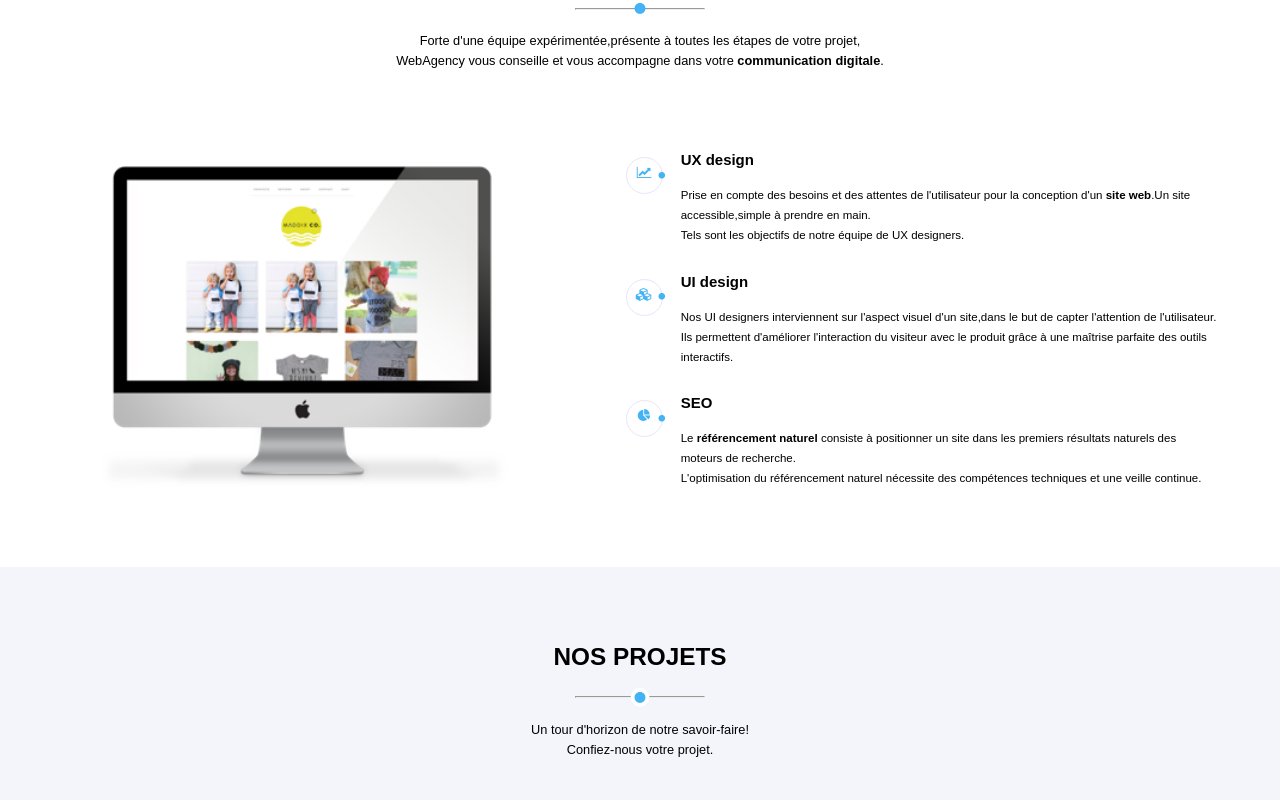
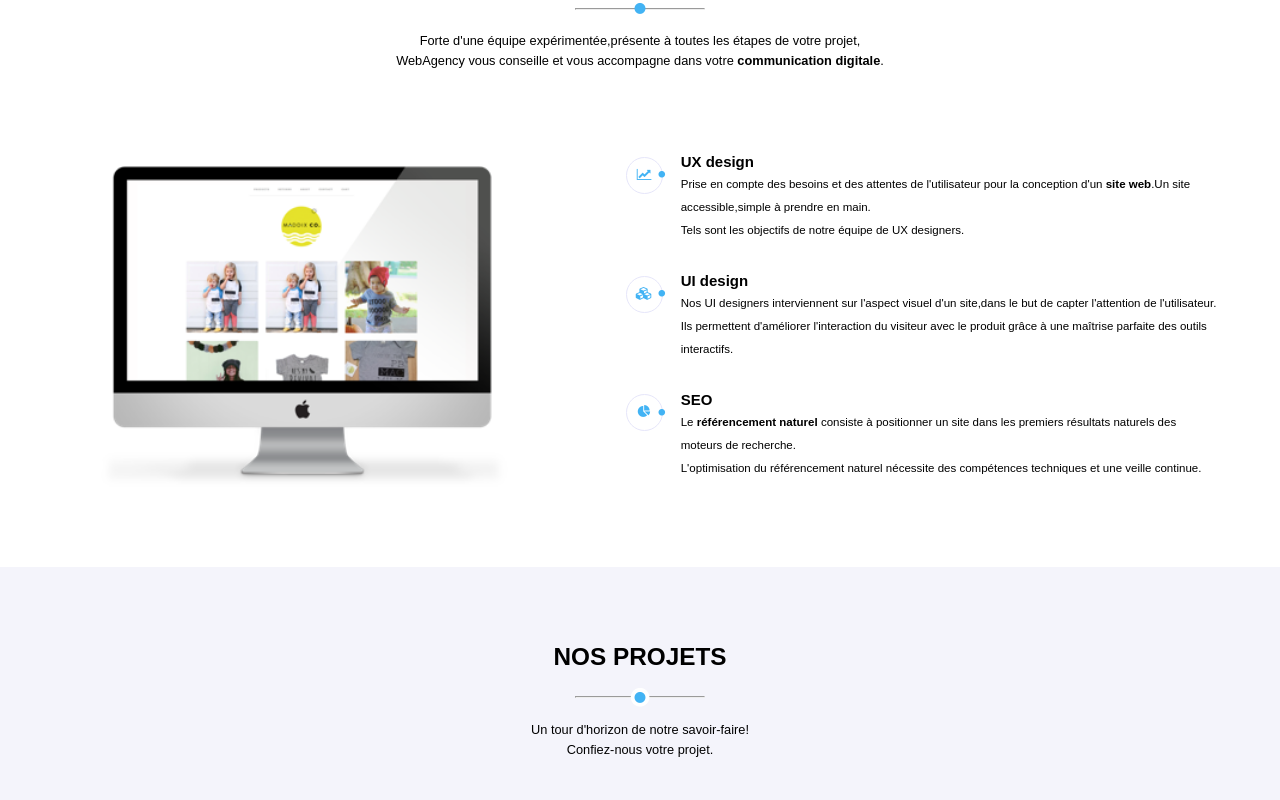
Before and after one commit to yanga971/oc-projet1, a plain HTML site: page index.html in a window 1280 px wide. Shown: the part 760-1560 px from the top of the page. Drawn offline with Linux system fonts and the light colour scheme.

Commit message:
modif section services_version finale site

```diff
--- a/style.css
+++ b/style.css
@@ -14,7 +14,7 @@
 body {
   margin: 0px;
   padding: 0px;
-  font-family: Roboto-Regular,Arial,Serif;
+  font-family: "Roboto-Regular",Arial,Serif;
 }
 
 .navbar {
@@ -181,10 +181,8 @@ li {
 }
 
 .title_section {
-  position:relative;
   text-align: center;
   margin-bottom: 5%;
-
 }
 
 .title_section h2 {
@@ -228,6 +226,7 @@ li {
 .description {
   width: 50%;
   margin-right: 60px;
+  line-height: 1.8em;
 }
 
 .detail {
@@ -251,7 +250,7 @@ li {
   border-radius: 50%;
   width: 80px;
   height: 20px;
-  margin-top: 5%;
+  margin-top: 30px;
 }
 
 .graph {
@@ -259,7 +258,9 @@ li {
   border-radius: 50%;
   width: 25px;
   height: 25px;
-  text-align: center;
+  display: flex;
+  justify-content: center;
+  align-items: center;
   padding: 5px;
 }
 
@@ -280,8 +281,13 @@ li {
   width: 100%
 }
 
+.text h3 {
+  margin-bottom: 0;
+}
+
 .text p {
   font-size: 0.9em;
+  margin-top: 0;
 }
 
 #nosprojets {
```
Also changed, not shown: index.html (+2 -0 lines).
